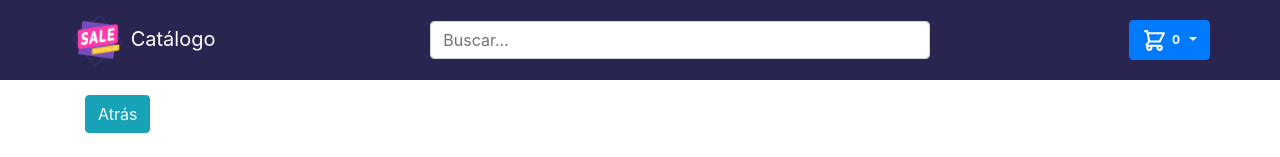
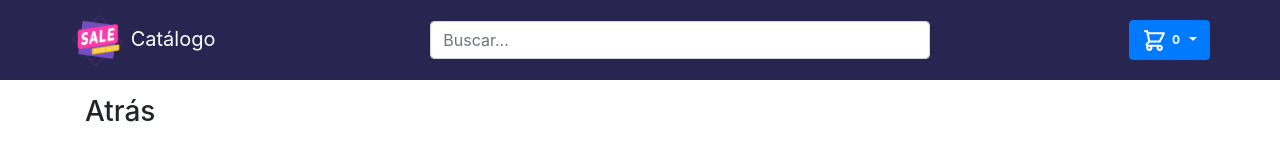
Before and after one commit to irenealcaine/commerce-react, a React (Create React App) app: page /1 in a window 1280 px wide. Shown: the top 157 px of the page. Built offline with nearby package versions, Linux system fonts and the light colour scheme; grey boxes are pictures that could not be loaded.

Commit message:
update button

```diff
--- a/src/pages/Product.jsx
+++ b/src/pages/Product.jsx
@@ -17,7 +17,7 @@ const Product = () => {
   return (
     <div className="product">
       <Container className="container-fluid" style={{ padding: "15px" }}>
-        <Button variant="info" ><Link to="/" >Atrás</Link></Button>
+        <Link to="/" className="h3" color="info">Atrás</Link>
         <div class="row" style={{ marginTop: "30px" }}>
           <div class="col-12 col-md-4">
             <img className="img-fluid" src={product.image} alt={product.title} />
```
